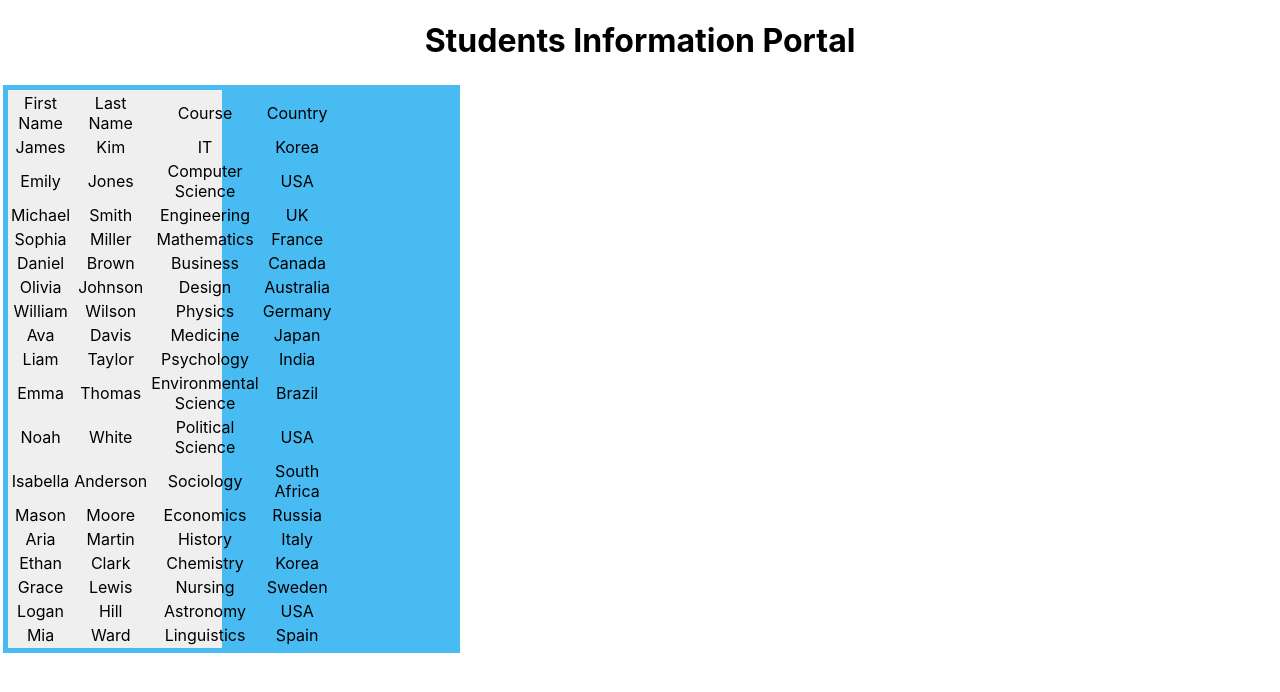
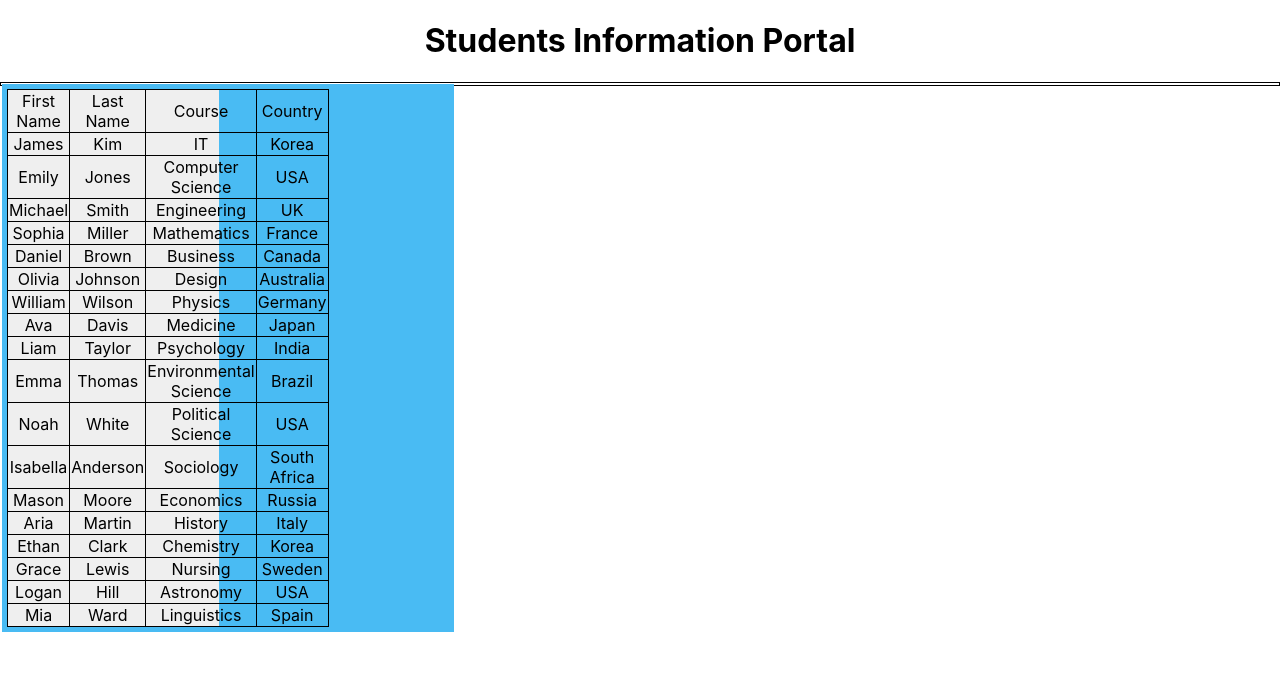
Before and after one commit to piyumalBhathiya/StudentInformationPortal, a React (Create React App) app in the folder myapp/: page / in a window 1280 px wide. Shown: the top 692 px of the page. Built offline with nearby package versions, Linux system fonts and the light colour scheme.

Commit message:
design edit

```diff
--- a/myapp/src/App.js
+++ b/myapp/src/App.js
@@ -6,7 +6,7 @@ function App() {
   return (
     <div className="App">
       <h1>Students Information Portal</h1>
-      <table>
+      <table width='100%'>
         <tbody>
           <tr>
             <td>
--- a/myapp/src/Assets/css/compo.css
+++ b/myapp/src/Assets/css/compo.css
@@ -25,3 +25,8 @@
 .profile{
     width: 75%;
 }
+
+table,tr,td{
+    border:1px solid black;
+    border-collapse: collapse
+}
```
